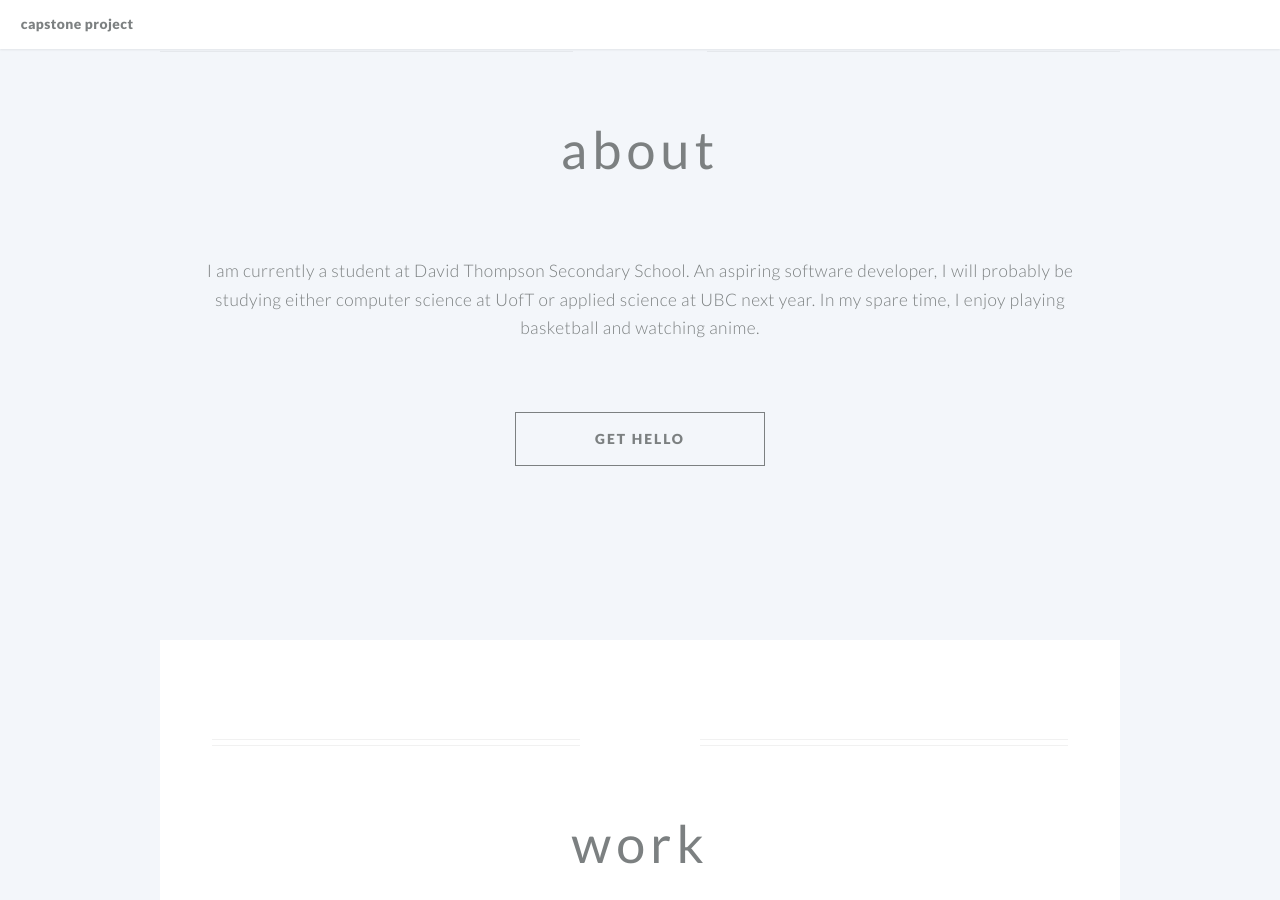
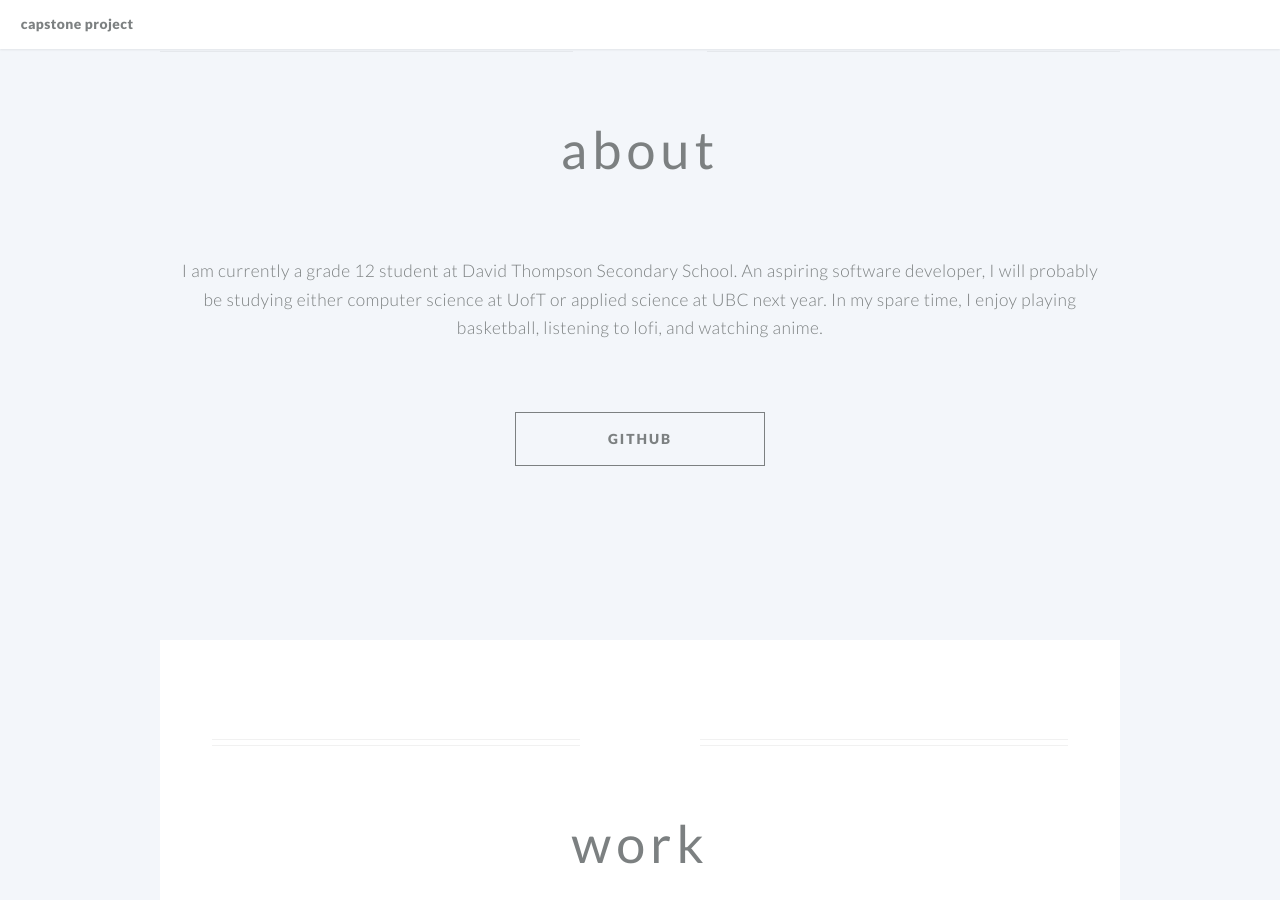
Before and after one commit to wqyzeng/wqyzeng.github.io, a Jekyll site: the page built from index.md, in a window 1280 px wide and 900 px high, scrolled down 612 px. Built offline with Jekyll 4.4.1, drawn with Linux system fonts in a browser that asks for light colours.

Commit message:
Update index.md

```diff
--- a/index.md
+++ b/index.md
@@ -19,7 +19,7 @@ favicon: /assets/ico/favicon.ico
 
 # By declaring these variables, you can include a button that links to an external website or to media.
 about_button: https://github.com/wqyzeng # the link
-about_button_label: get hello # the label on the button
+about_button_label: GitHub # the label on the button
 
 # optional portfolio section ------------------------------------------
 
@@ -39,4 +39,4 @@ cta_button_label: contact # the label on the button
 ---
 [//]: # (write a bit about yourself here)
 
-I am currently a student at David Thompson Secondary School. An aspiring software developer, I will probably be studying either computer science at UofT or applied science at UBC next year. In my spare time, I enjoy playing basketball and watching anime.
+I am currently a grade 12 student at David Thompson Secondary School. An aspiring software developer, I will probably be studying either computer science at UofT or applied science at UBC next year. In my spare time, I enjoy playing basketball, listening to lofi, and watching anime.
```
